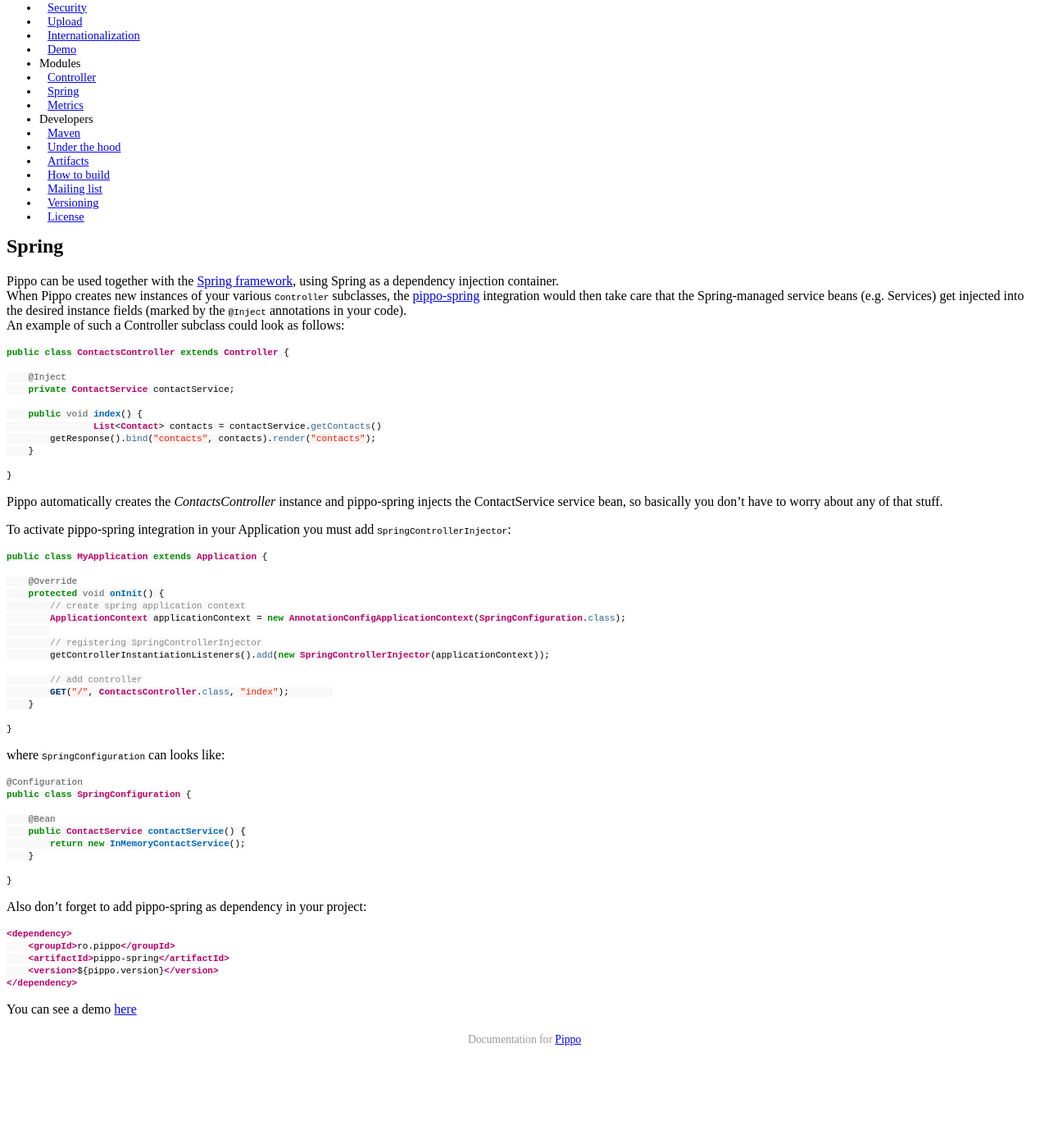
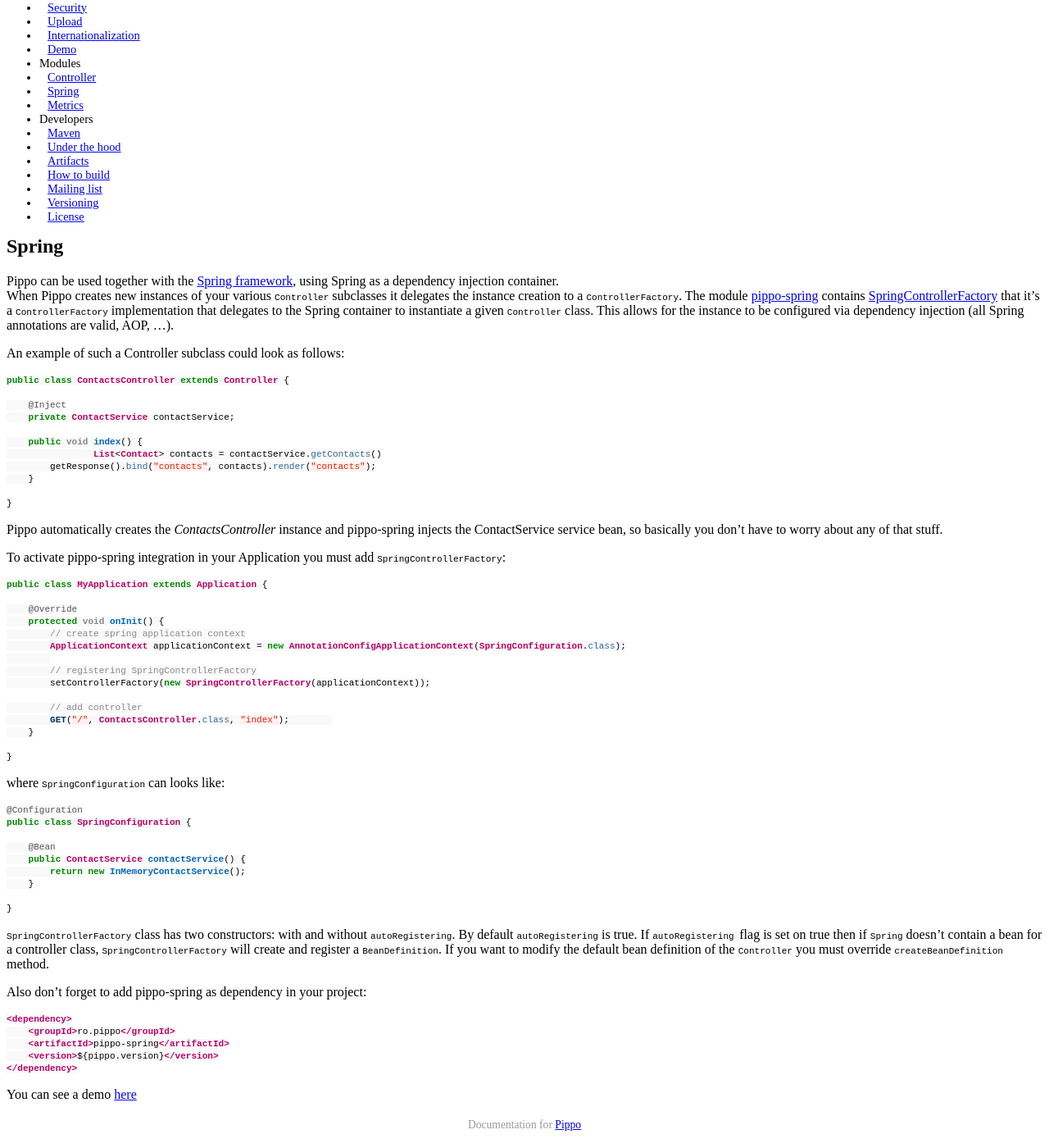
Before and after one commit to pippo-java/pippo.github.io, a Jekyll site: the page built from _posts/2015-03-17-spring.md, in a window 1280 px wide and 1400 px high, scrolled down 370 px. Shown: the whole window at 82% size. Built offline with Jekyll 4.4.1, drawn with Linux system fonts in a browser that asks for light colours; Markdown is read by kramdown in place of the engine named in the settings; a style sheet for code colours, icons or effects is not loaded; before the commit the page ends 1666 px from its top, so only the background shows below that.

Commit message:
update documentation

````diff
--- a/_posts/2015-03-17-spring.md
+++ b/_posts/2015-03-17-spring.md
@@ -7,7 +7,10 @@ order: 10
 ---
 
 Pippo can be used together with the [Spring framework](http://projects.spring.io/spring-framework), using Spring as a dependency injection container.
-When Pippo creates new instances of your various `Controller` subclasses, the [pippo-spring]({{ site.codeurl }}/pippo-spring) integration would then take care that the Spring-managed service beans (e.g. Services) get injected into the desired instance fields (marked by the `@Inject` annotations in your code).
+When Pippo creates new instances of your various `Controller` subclasses it delegates the instance creation to a `ControllerFactory`.
+The module [pippo-spring]({{ site.codeurl }}/pippo-spring) contains [SpringControllerFactory]({{ site.codeurl }}/pippo-spring/src/main/java/ro/pippo/spring/SpringControllerFactory.java) that it's
+a `ControllerFactory` implementation that delegates to the Spring container to instantiate a given `Controller` class. This allows for the instance to be configured via dependency injection (all Spring annotations are valid, AOP, ...).
+
 An example of such a Controller subclass could look as follows:
 
 ```java
@@ -26,7 +29,7 @@ public class ContactsController extends Controller {
 
 Pippo automatically creates the _ContactsController_ instance and pippo-spring injects the ContactService service bean, so basically you don’t have to worry about any of that stuff.
 
-To activate pippo-spring integration in your Application you must add `SpringControllerInjector`:
+To activate pippo-spring integration in your Application you must add `SpringControllerFactory`:
 
 ```java
 public class MyApplication extends Application {
@@ -36,8 +39,8 @@ public class MyApplication extends Application {
         // create spring application context
         ApplicationContext applicationContext = new AnnotationConfigApplicationContext(SpringConfiguration.class);
 
-        // registering SpringControllerInjector
-        getControllerInstantiationListeners().add(new SpringControllerInjector(applicationContext));
+        // registering SpringControllerFactory
+        setControllerFactory(new SpringControllerFactory(applicationContext));
 
         // add controller
         GET("/", ContactsController.class, "index");
@@ -60,6 +63,9 @@ public class SpringConfiguration {
 }
 ```
 
+`SpringControllerFactory` class has two constructors: with and without `autoRegistering`. By default `autoRegistering` is true. If `autoRegistering `flag is set on true then if `Spring` doesn't contain a bean for a controller class, `SpringControllerFactory` will create and register a `BeanDefinition`.
+If you want to modify the default bean definition of the `Controller` you must override `createBeanDefinition` method.
+
 Also don't forget to add pippo-spring as dependency in your project:
 
 ```xml
````
Also changed, not shown: _posts/2015-03-17-reverse-routing.md (+2 -0 lines).
